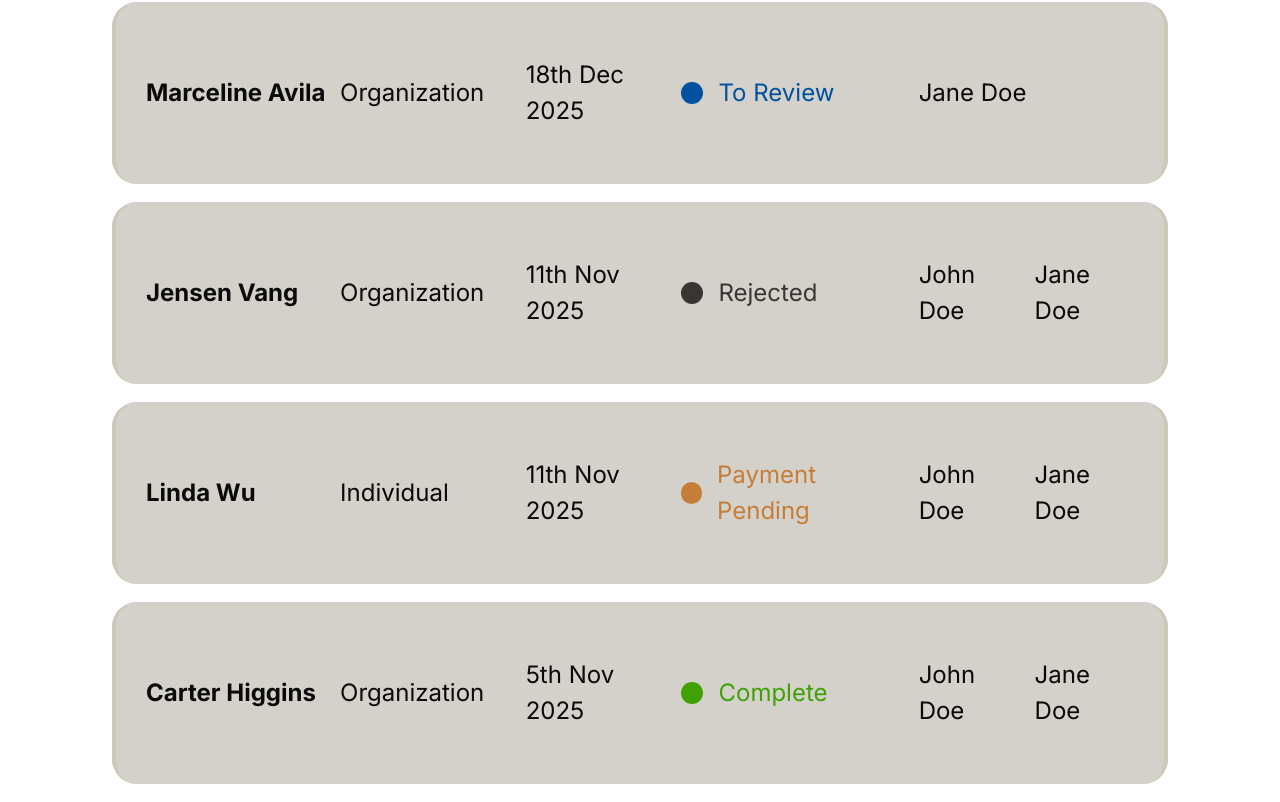
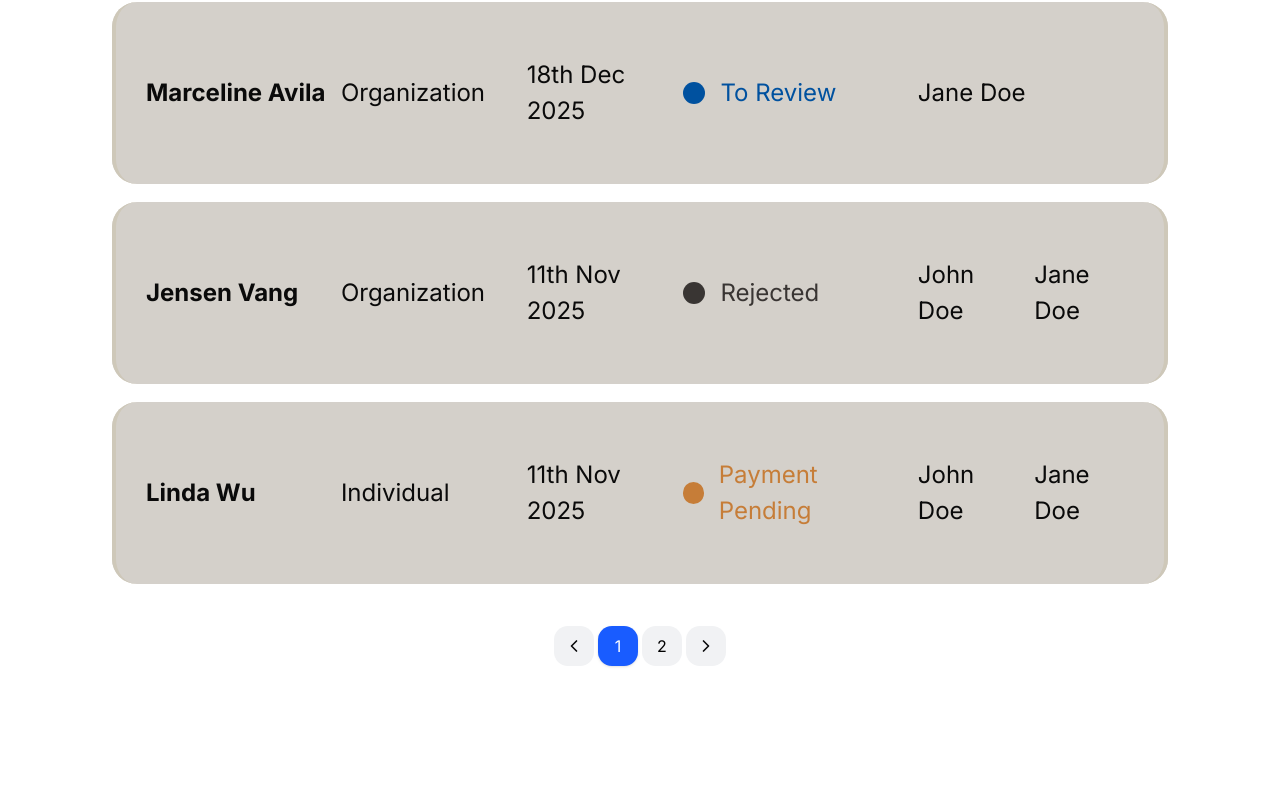
Before and after one commit to SFU-Blueprint/RPRC, a Next.js app: page /admin in a window 1280 px wide. Shown: the part 1027-1829 px from the top of the page. After the commit the page ends 1717 px from the top, so only its background shows below. Built offline with nearby package versions, Linux system fonts and the light colour scheme.

Commit message:
feat: implement pagination component

```diff
--- a/app/admin/page.tsx
+++ b/app/admin/page.tsx
@@ -39,6 +39,7 @@ export default function AdminDashboard() {
         <AdminDashboardTable
           columns={ADMIN_DASHBOARD_CONST.TABLE_COLUMNS}
           applications={ADMIN_DASHBOARD_MOCK.APPLICATIONS_MOCK}
+          currentTab={currentTab}
         />
       </div>
     </>
--- a/components/AdminDashboardTable.tsx
+++ b/components/AdminDashboardTable.tsx
@@ -2,19 +2,41 @@ import Table from './Table';
 import { formatDateWithOrdinal } from '@/lib/utils';
 import StatusChip from './StatusChip';
 import { AdminDashboardTablePropTypes } from '@/types/adminDashboard';
+import { useState, useMemo } from 'react';
 
 export default function AdminDashboardTable({
   columns,
   applications,
+  currentTab,
 }: AdminDashboardTablePropTypes) {
+  const [currentPage, setCurrentPage] = useState(1);
+  const itemsPerPage = 4;
+
+  // Calculate paginated data - this will change as paginated data should come from the backend.
+  const paginatedApplications = useMemo(() => {
+    const startIndex = (currentPage - 1) * itemsPerPage;
+    const endIndex = startIndex + itemsPerPage;
+    return applications.slice(startIndex, endIndex);
+  }, [applications, currentPage, itemsPerPage]);
+
   return (
     <Table
       columnNames={columns}
       additionalClasses={{
         wrapper: 'mt-4 md:mt-8',
       }}
+      pagination={{
+        itemCount: applications.length,
+        numberPerPage: itemsPerPage,
+        usePagination: applications.length > itemsPerPage,
+      }}
+      onPageChange={setCurrentPage}
     >
-      {applications.map((app) => (
+      {paginatedApplications
+        .filter((app) =>
+          currentTab.value !== 'all' ? app.status === currentTab.value : true,
+        )
+        .map((app) => (
           <tr key={app.id} className="bg-[#D4D0CA]">
             <td className="pl-4 md:pl-7.5 py-6 md:py-8 lg:py-10 xl:py-13.75 font-bold text-[14px] md:text-[16px] lg:text-[24px] leading-[160%] tracking-[0] border-y-0 border-[#CEC8B9] border-l-4 rounded-l-[25px]">
               {app.applicantName}
--- /dev/null
+++ b/components/IconButton.tsx
@@ -0,0 +1,33 @@
+type IconButtonAdditionalClassesPropTypes = {
+  button: string[];
+};
+
+type IconButtonComponentPropTypes = {
+  children: React.ReactNode;
+  name?: string;
+  value?: string;
+  handleClick: React.MouseEventHandler<HTMLButtonElement>;
+  additionalClasses?: IconButtonAdditionalClassesPropTypes;
+  disabled?: boolean;
+};
+
+export const IconButton = ({
+  children,
+  name,
+  value,
+  handleClick,
+  disabled = false,
+  additionalClasses,
+}: Readonly<IconButtonComponentPropTypes>) => {
+  return (
+    <button
+      onClick={handleClick}
+      name={name}
+      value={value}
+      disabled={disabled}
+      className={`${additionalClasses?.button.join('')} flex items-center justify-center w-10 h-10 rounded-xl transition-all`}
+    >
+      {children}
+    </button>
+  );
+};
--- /dev/null
+++ b/components/Pagination.tsx
@@ -0,0 +1,123 @@
+import { ChevronLeftIcon, ChevronRightIcon } from 'lucide-react';
+import { IconButton } from './IconButton';
+import { useState, useEffect } from 'react';
+
+type PaginationPropTypes = {
+  activePage: number;
+  itemCount: number;
+  numberItemsPerPage?: number;
+  onPageChange: (page: number) => void;
+};
+
+type usePaginationPropTypes = {
+  numberItemsPerPage?: number;
+  activePage: number;
+  itemCount: number;
+};
+
+const usePagination = ({
+  numberItemsPerPage,
+  itemCount,
+  activePage,
+}: usePaginationPropTypes) => {
+  const [pageCount, setPageCount] = useState(1);
+  const [numberPerPage, setNumberPerPage] = useState(10);
+
+  const windowSize = 5;
+  const maxPage = pageCount;
+  const shouldShift = activePage > windowSize;
+
+  const windowEnd = shouldShift ? Math.min(activePage, maxPage) : windowSize;
+  const windowStart = Math.max(windowEnd - (windowSize - 1), 1);
+
+  const setupPagination = (itemCount: number) => {
+    const numberOfPages = Math.ceil(itemCount / numberPerPage);
+    setPageCount(numberOfPages);
+  };
+
+  useEffect(() => {
+    // eslint-disable-next-line react-hooks/set-state-in-effect
+    if (numberItemsPerPage) setNumberPerPage(numberItemsPerPage);
+  }, [numberItemsPerPage]);
+
+  useEffect(() => {
+    if (!itemCount) return;
+    // eslint-disable-next-line react-hooks/set-state-in-effect
+    setupPagination(itemCount);
+  }, [itemCount, numberPerPage]);
+
+  return {
+    pageCount,
+    windowStart,
+  };
+};
+
+export const Pagination = ({
+  activePage,
+  itemCount,
+  numberItemsPerPage,
+  onPageChange,
+}: PaginationPropTypes) => {
+  const hook = usePagination({ numberItemsPerPage, itemCount, activePage });
+
+  if (hook.pageCount <= 1) return null;
+
+  return (
+    <div className="flex justify-center items-center py-6">
+      <div className="flex items-center gap-1">
+        <IconButton
+          name="paginationPage"
+          value={`${Math.max(activePage - 1, 1)}`}
+          disabled={activePage === 1}
+          handleClick={() => onPageChange(Math.max(activePage - 1, 1))}
+          additionalClasses={{
+            button: ['bg-[#F1F2F4] hover:bg-[#dce5fa] cursor-pointer'],
+          }}
+        >
+          <ChevronLeftIcon className="w-5 h-5" />
+        </IconButton>
+
+        <div className="flex items-center gap-1">
+          {Array.from({ length: Math.min(5, hook.pageCount) }).map(
+            (_, index) => {
+              const pageNumber = hook.windowStart + index;
+              const isActive = activePage === pageNumber;
+
+              return (
+                <IconButton
+                  key={`pagination-${pageNumber}`}
+                  name="paginationPage"
+                  value={`${pageNumber}`}
+                  handleClick={() => onPageChange(pageNumber)}
+                  additionalClasses={{
+                    button: [
+                      isActive
+                        ? 'bg-[#195CFF] text-white shadow-sm'
+                        : 'text-black bg-[#F1F2F4] hover:bg-[#dce5fa] cursor-pointer',
+                    ],
+                  }}
+                >
+                  {pageNumber}
+                </IconButton>
+              );
+            },
+          )}
+        </div>
+
+        <IconButton
+          name="paginationPage"
+          value={`${Math.min(activePage + 1, hook.pageCount)}`}
+          disabled={activePage === hook.pageCount}
+          handleClick={() =>
+            onPageChange(Math.min(activePage + 1, hook.pageCount))
+          }
+          additionalClasses={{
+            button: ['bg-[#F1F2F4] hover:bg-[#dce5fa] cursor-pointer'],
+          }}
+        >
+          <ChevronRightIcon className="w-5 h-5" />
+        </IconButton>
+      </div>
+    </div>
+  );
+};
--- a/components/Table.tsx
+++ b/components/Table.tsx
@@ -1,6 +1,7 @@
 import { inter } from '@/app/fonts';
-import { ReactNode } from 'react';
+import { ReactNode, useState } from 'react';
 import { ColumnType } from '@/types/adminDashboard';
+import { Pagination } from './Pagination';
 
 type TableProps = {
   columnNames: ColumnType[];
@@ -18,23 +19,32 @@ type TableProps = {
     wrapper?: string;
     table?: string;
   };
+  onPageChange?: (page: number) => void;
 };
 
 export default function Table({
   columnNames,
   children,
   additionalClasses,
+  pagination,
+  onPageChange,
 }: TableProps) {
+  const [activePage, setActivePage] = useState(1);
+
+  const handlePageChange = (page: number) => {
+    setActivePage(page);
+    onPageChange?.(page);
+  };
+
   return (
-    <div
-      className={`${inter.className} ${additionalClasses?.wrapper ?? ''} overflow-x-auto w-full`}
-    >
+    <div className={`${inter.className} ${additionalClasses?.wrapper ?? ''}`}>
+      <div className="overflow-x-auto w-full">
         <table
           className={`w-full min-w-200 md:min-w-240 table-auto border-separate border-spacing-x-0 border-spacing-y-2 md:border-spacing-y-4.5 ${additionalClasses?.table ?? ''}`}
         >
           <thead>
             <tr>
-            {columnNames.map((column, index) => (
+              {columnNames.map((column) => (
                 <th
                   key={column.value}
                   className={`
@@ -51,5 +61,15 @@ export default function Table({
           <tbody>{children}</tbody>
         </table>
       </div>
+
+      {pagination?.usePagination && (
+        <Pagination
+          activePage={activePage}
+          itemCount={pagination.itemCount}
+          numberItemsPerPage={pagination.numberPerPage}
+          onPageChange={handlePageChange}
+        />
+      )}
+    </div>
   );
 }
--- a/types/adminDashboard.ts
+++ b/types/adminDashboard.ts
@@ -17,4 +17,8 @@ export type ApplicationType = {
 export type AdminDashboardTablePropTypes = {
   columns: ColumnType[];
   applications: ApplicationType[];
+  currentTab: {
+    label: string;
+    value: string;
+  };
 };
```
Lines whose indentation alone changed are shown as unchanged.
